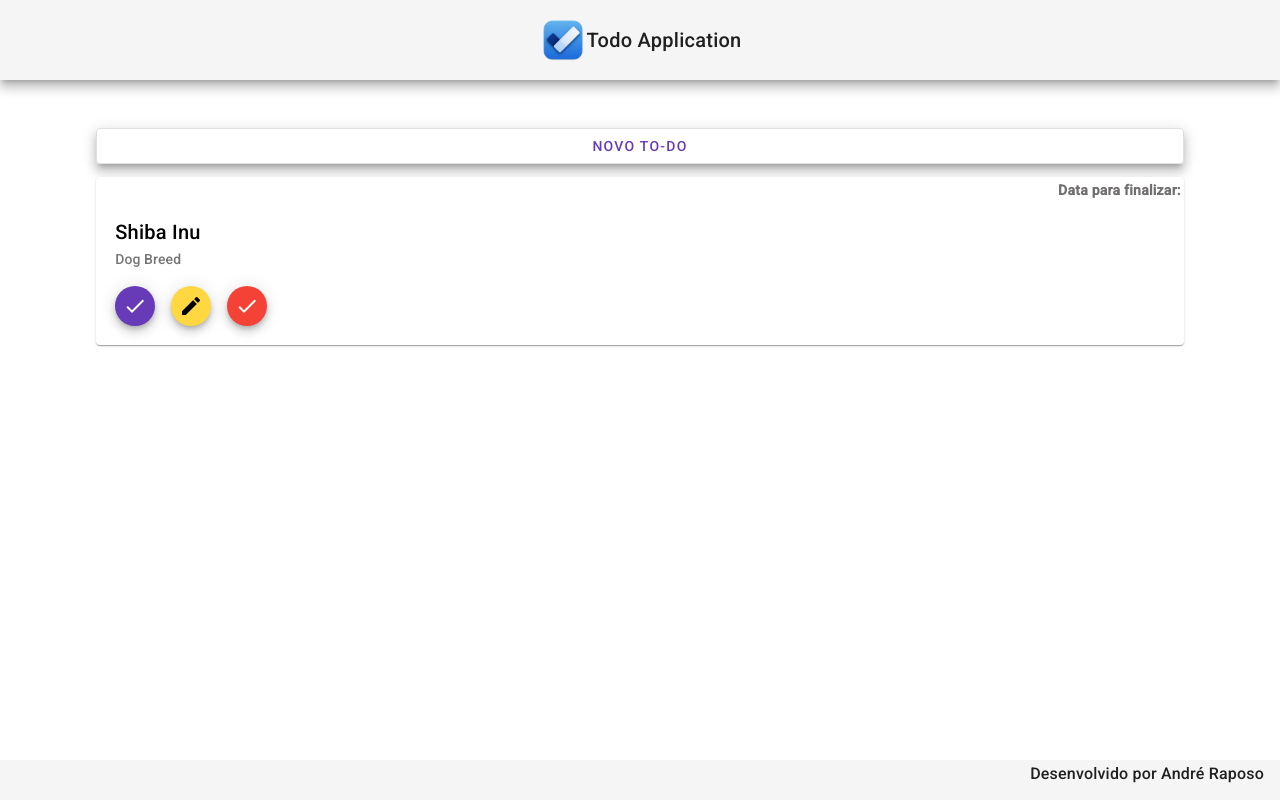
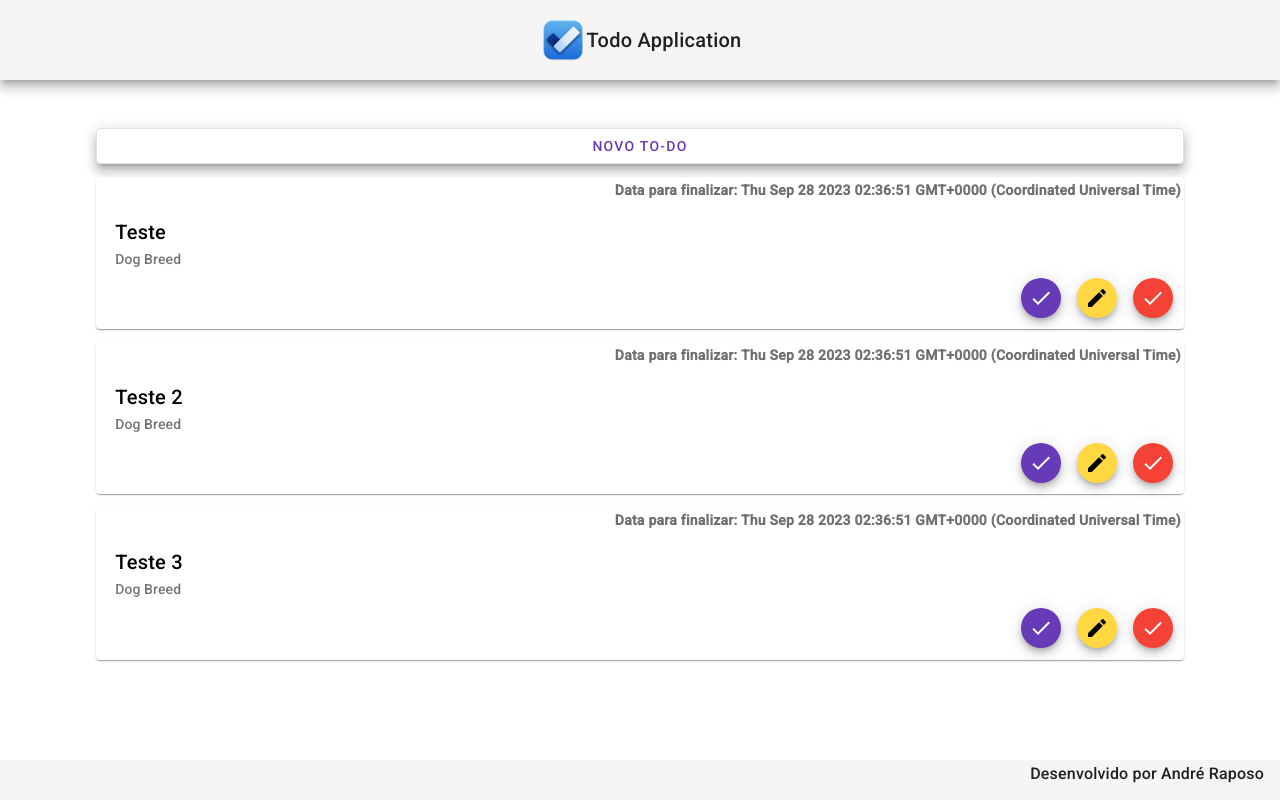
Before and after one commit to ajrap/angularTODO, an Angular app: page / in a window 1280 px wide. Built offline with nearby package versions, Linux system fonts and the light colour scheme.

Commit message:
21.Componente read-all - Parte 2

```diff
--- a/src/app/components/read-all/read-all.component.css
+++ b/src/app/components/read-all/read-all.component.css
@@ -7,17 +7,15 @@
   width: 100%;
 }
 
-
-.novo-todo{
+.novo-todo {
   width: 100%;
   margin-top: 3rem;
 }
 
-mat-card{
-    margin-top: .8rem;
-    padding: .2rem;
+mat-card {
+  margin-top: 0.8rem;
+  padding: 0.2rem;
 }
-
 
 p {
   text-align: end;
@@ -26,11 +24,10 @@ p {
   margin-bottom: 0%;
 }
 
-.actions{
-    margin: .5rem;
-
+.actions {
+  text-align: end;
 }
 
-.actions button{
-    margin: .5rem;
+.actions button {
+  margin: 0.5rem;
 }
--- a/src/app/components/read-all/read-all.component.html
+++ b/src/app/components/read-all/read-all.component.html
@@ -3,11 +3,11 @@
     NOVO TO-DO
   </button>
 
-  <div class="content">
+  <div class="content" *ngFor="let item of list">
     <mat-card class="mat-elevation-z8">
-      <p>Data para finalizar:</p>
+      <p>Data para finalizar: {{item.dataParaFinalizar}}</p>
       <mat-card-header>
-        <mat-card-title>Shiba Inu</mat-card-title>
+        <mat-card-title>{{ item.titulo }}</mat-card-title>
         <mat-card-subtitle>Dog Breed</mat-card-subtitle>
       </mat-card-header>
 
--- a/src/app/components/read-all/read-all.component.ts
+++ b/src/app/components/read-all/read-all.component.ts
@@ -1,10 +1,31 @@
-import { Component } from '@angular/core';
+import { Component, OnInit } from "@angular/core";
+import { Todo } from "src/app/models/todo";
 
 @Component({
-  selector: 'app-read-all',
-  templateUrl: './read-all.component.html',
-  styleUrls: ['./read-all.component.css']
+  selector: "app-read-all",
+  templateUrl: "./read-all.component.html",
+  styleUrls: ["./read-all.component.css"],
 })
-export class ReadAllComponent {
+export class ReadAllComponent implements OnInit {
+  list: Todo[] = [
+    {
+      titulo: "Teste",
+      dataParaFinalizar: new Date(),
+      finalizado: false,
+    },
+    {
+      titulo: "Teste 2",
+      dataParaFinalizar: new Date(),
+      finalizado: false,
+    },
+    {
+      titulo: "Teste 3",
+      dataParaFinalizar: new Date(),
+      finalizado: false,
+    }
+  ];
 
+  constructor() {}
+
+  ngOnInit(): void {}
 }
--- /dev/null
+++ b/src/app/models/todo.ts
@@ -0,0 +1,8 @@
+export interface Todo{
+    id?: String,
+    titulo: String,
+    descricao?: String,
+    dataParaFinalizar: Date,
+    finalizado: Boolean
+
+}
```
Lines whose indentation alone changed are shown as unchanged.
